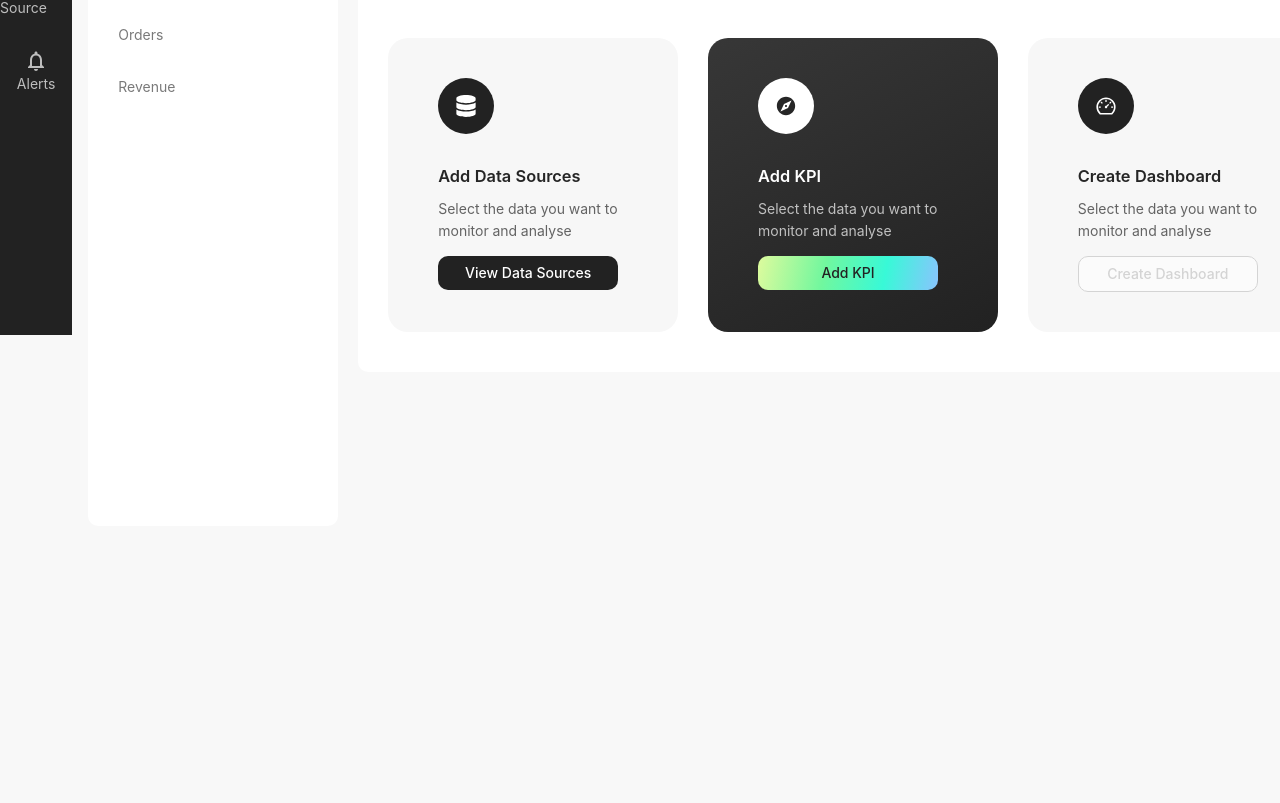
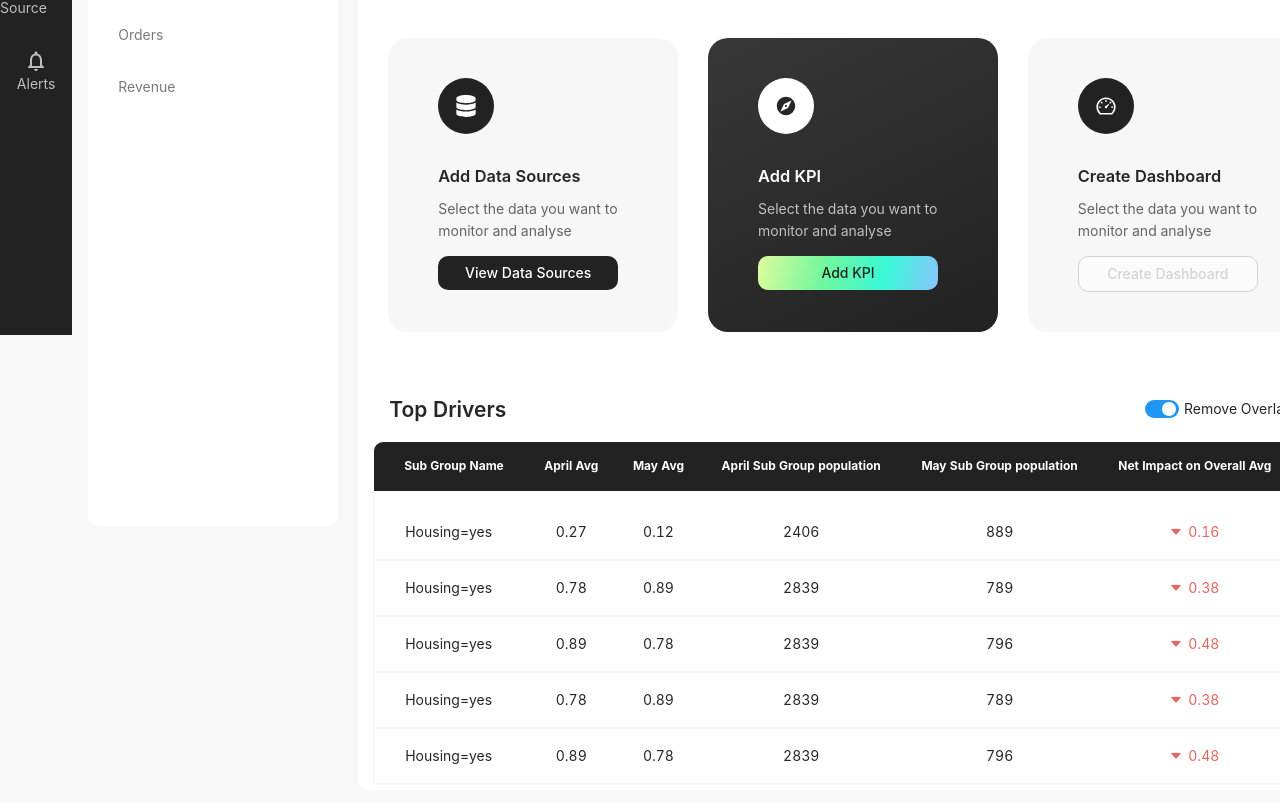
Before and after one commit to ashoksubramanium98/sketchbrahmaui, a React (Create React App) app: page /ui-task in a window 1280 px wide. Shown: the part 465-1268 px from the top of the page. Before the commit the page ends 1007 px from the top, so only its background shows below. Built offline with nearby package versions, Linux system fonts and the light colour scheme.

Commit message:
#Add drivers table component

```diff
--- a/src/components/Dashboard/Content/data.js
+++ b/src/components/Dashboard/Content/data.js
@@ -3,6 +3,7 @@ import { FaDatabase } from 'react-icons/fa';
 import { MdExplore } from 'react-icons/md';
 import { AiOutlineDashboard } from 'react-icons/ai';
 import { FiSettings, FiChevronDown, FiChevronUp } from 'react-icons/fi';
+import DriversTable from './table';
 
 const Data = () => (
     <div className="data-container">
@@ -60,6 +61,9 @@ const Data = () => (
                     <button className="card-button disabled">Create Dashboard</button>
                 </div>
             </div>
+
+            <DriversTable />
+
         </div>
     </div>
 );
--- /dev/null
+++ b/src/components/Dashboard/Content/table.js
@@ -0,0 +1,51 @@
+import React from 'react';
+import { AiFillCaretDown } from 'react-icons/ai';
+
+let driversData = [
+    {name: 'Housing=yes', aprilAvg: 0.27, mayAvg: 0.12, aprilPopulation: 2406, mayPopulation: 889, overAllAvg: 0.16},
+    {name: 'Housing=yes', aprilAvg: 0.78, mayAvg: 0.89, aprilPopulation: 2839, mayPopulation: 789, overAllAvg: 0.38},
+    {name: 'Housing=yes', aprilAvg: 0.89, mayAvg: 0.78, aprilPopulation: 2839, mayPopulation: 796, overAllAvg: 0.48},
+    {name: 'Housing=yes', aprilAvg: 0.78, mayAvg: 0.89, aprilPopulation: 2839, mayPopulation: 789, overAllAvg: 0.38},
+    {name: 'Housing=yes', aprilAvg: 0.89, mayAvg: 0.78, aprilPopulation: 2839, mayPopulation: 796, overAllAvg: 0.48}
+];
+
+const DriversTable = () => (
+    <div className="d-flex flex-column" style={{padding: '5px 10px', margin: '0 15px 0 5px'}}>
+        <div className="d-flex align-items-center justify-content-between">
+            <h2 className="p-1 m-0 font-weight-600">Top Drivers</h2>
+            <div className="d-flex align-items-center">
+                <label class="switch">
+                    <input type="checkbox" checked />
+                    <span class="slider round"></span>
+                </label>
+                <p className="m-0" style={{marginLeft: '5px'}}>Remove Overlap</p>
+            </div>
+        </div>
+        <div className="">
+            <table>
+                <thead className="thead">
+                    <tr>
+                        <th className="text-left" style={{borderTopLeftRadius: '9px'}}>Sub Group Name</th>
+                        <th>April Avg</th>
+                        <th>May Avg</th>
+                        <th>April Sub Group population</th>
+                        <th>May Sub Group population</th>
+                        <th style={{borderTopRightRadius: '9px'}}>Net Impact on Overall Avg</th>
+                    </tr>
+                </thead>
+                <tbody>
+                    {driversData.map(({name, aprilAvg, mayAvg, aprilPopulation, mayPopulation, overAllAvg}, index) => <tr key={index}>
+                        <td className={"text-left " + ((index === 0) ? "firstDataRow" : "")}>{name}</td>
+                        <td className={(index === 0) ? "firstDataRow" : ""}>{aprilAvg}</td>
+                        <td className={(index === 0) ? "firstDataRow" : ""}>{mayAvg}</td>
+                        <td className={(index === 0) ? "firstDataRow" : ""}>{aprilPopulation}</td>
+                        <td className={(index === 0) ? "firstDataRow" : ""}>{mayPopulation}</td>
+                        <td className={"text-warning d-flex align-items-center justify-content-center " + ((index === 0) ? "firstDataRow" : "")}><AiFillCaretDown style={{marginRight: '5px'}} />{overAllAvg}</td>
+                    </tr>)}
+                </tbody>
+            </table>
+        </div>
+    </div>
+);
+
+export default DriversTable;
--- a/src/index.css
+++ b/src/index.css
@@ -347,3 +347,101 @@ body {
 .card-gradient-bg {
   background: linear-gradient(333.75deg, #222222 2.14%, rgba(34, 34, 34, 0.9) 103.46%);
 }
+
+.switch {
+  position: relative;
+  display: inline-block;
+  width: 34px;
+  height: 18px;
+}
+
+.switch input {
+  opacity: 0;
+  width: 0;
+  height: 0;
+}
+
+.slider {
+  position: absolute;
+  cursor: pointer;
+  top: 0;
+  left: 0;
+  right: 0;
+  bottom: 0;
+  background-color: #ccc;
+}
+
+.slider:before {
+  position: absolute;
+  content: "";
+  height: 14px;
+  width: 14px;
+  left: -9px;
+  bottom: 2px;
+  background-color: white;
+}
+
+input:checked + .slider {
+  background-color: #2196F3;
+}
+
+input:checked + .slider:before {
+  transform: translateX(26px);
+}
+
+.slider.round {
+  border-radius: 34px;
+}
+
+.slider.round:before {
+  border-radius: 50%;
+}
+
+table {
+  width: 100%;
+}
+
+tbody {
+  border: 2px solid #F7F7F7;
+  border-top: none;
+}
+
+tbody tr {
+  border-bottom: 2px solid #F7F7F7;
+}
+
+.thead {
+  background: #222;
+  color: #fff;
+}
+
+thead th {
+  font-size: 12px;
+  padding: 15px;
+}
+
+tbody td {
+  font-size: 14px;
+  padding: 16px;
+  text-align: center;
+}
+
+thead th:first-child {
+  padding-left: 30px;
+}
+
+tbody td:first-child {
+  padding-left: 30px;
+}
+
+.text-left {
+  text-align: left;
+}
+
+.text-warning {
+  color: #E96560;
+}
+
+.firstDataRow {
+  padding-top: 30px;
+}
```
